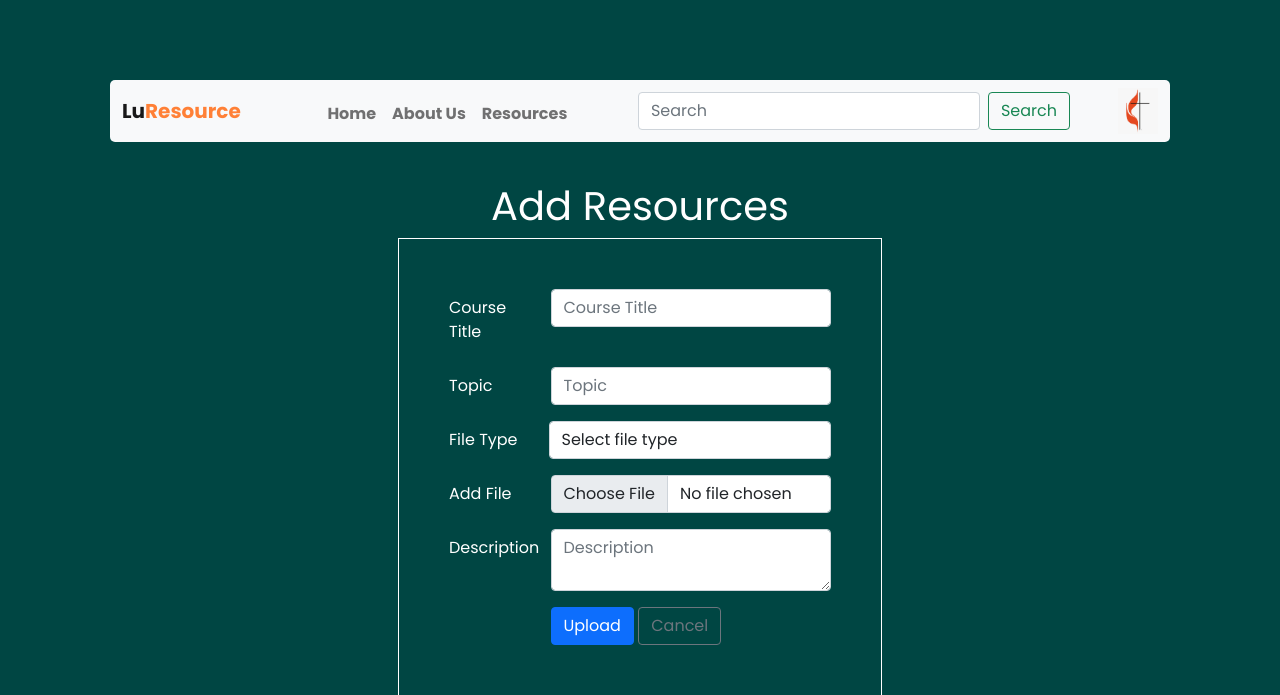
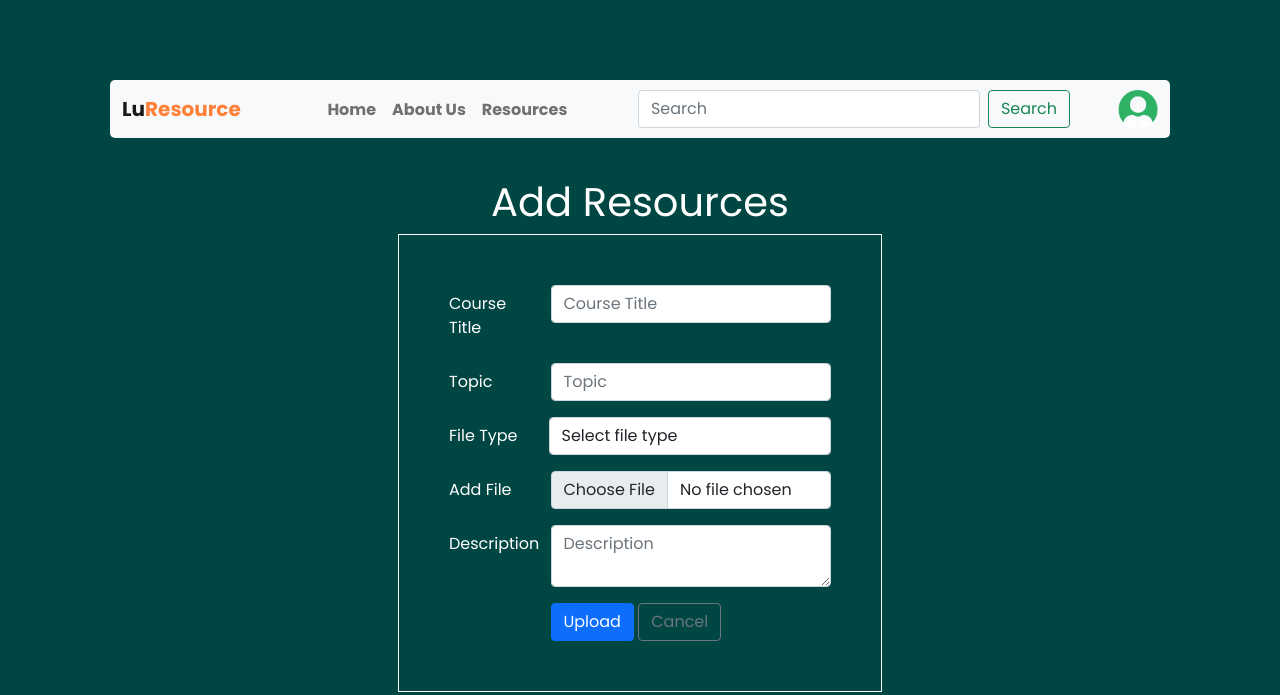
Before and after one commit to 98pritom/LuResource, a PHP site: page /addResource.php in a window 1280 px wide. Shown: the top 695 px of the page. Run offline with PHP 8.4, Linux system fonts and the light colour scheme.

Commit message:
few changes

```diff
--- a/navBarIn.php
+++ b/navBarIn.php
@@ -23,7 +23,7 @@ echo "<nav class='navbar navbar-expand-lg navbar-light bg-light nav-design'>
                     <button class='btn btn-outline-success' type='submit'>Search</button>
                     </form>
                     <div class='d-flex ms-5'>
-                      <a href='profile.php'><img src='images/logo.png' width='40px' alt=''></a>
+                      <a href='profile.php'><img src='images/profile3.png' width='40px' alt=''></a>
                   </div>
 
                 </div>
--- a/signup.php
+++ b/signup.php
@@ -55,7 +55,7 @@ if (isset($_POST['signup'])) {
     <main>
         <section>
             <div class="parent-div">
-                <div class="img-div">
+                <div class="">
                     <img src="images/login-banner.jpg" alt="" class="img-design">
                 </div>
                 <div class="form-div">
--- a/style/signinUp.css
+++ b/style/signinUp.css
@@ -80,7 +80,7 @@ a:hover{
     padding: 45px;
   }
   .txt_field{
-    position: relative;
+    /* position: relative; */
     border-bottom: 1px solid #adadad;
     margin: 30px 0;
     color: var(--sec-text-color);
```
Also changed, not shown: images/profile.png (added), images/profile3.png (added).
